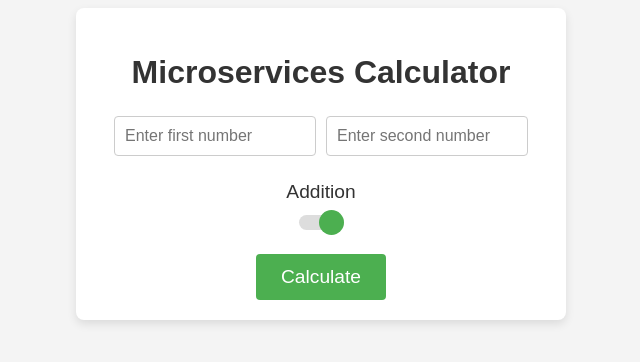
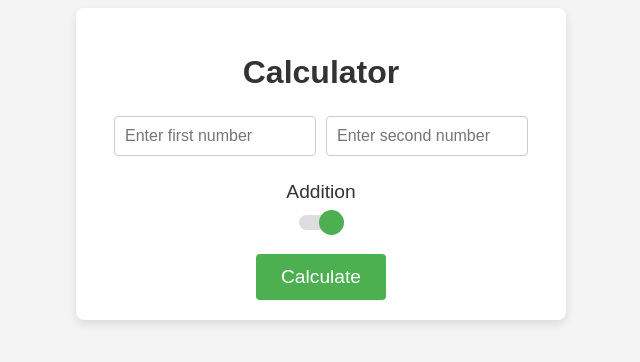
Before and after one commit to Kartikeyy-pandeyy/frontend-calculator, a React (Create React App) app: page / in a window 1280 px wide. Shown: the part 236-598 px from the top of the page, without its empty margins (319-959 px from the left). Built offline with nearby package versions, Linux system fonts and the light colour scheme.

Commit message:
updated ep

```diff
--- a/src/App.js
+++ b/src/App.js
@@ -9,7 +9,7 @@ function App() {
     const [result, setResult] = useState(null);
 
     const calculate = async () => {
-        const response = await axios.post("http://localhost:5000/calculate", { num1: Number(num1), num2: Number(num2), operation });
+        const response = await axios.post("https://api-gateway-production-0763.up.railway.app/calculate", { num1: Number(num1), num2: Number(num2), operation });
         setResult(response.data.result);
     };
 
@@ -20,7 +20,7 @@ function App() {
 
     return (
         <div className="app-container">
-            <h2>Microservices Calculator</h2>
+            <h2>Calculator</h2>
             <div className="inputs-container">
                 <input
                     className="input-field"
```
